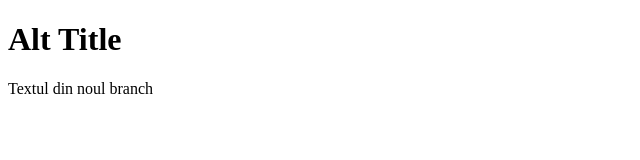
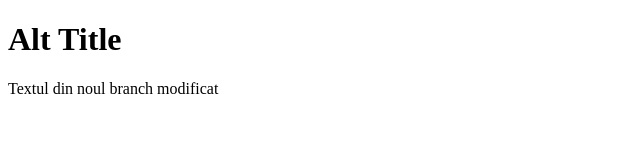
Before and after one commit to RoxanaMindreci/demo, a plain HTML site: page fisierNou.html in a window 1280 px wide. Shown: the full height of the page, 0-640 px from the left. Drawn offline with Linux system fonts and the light colour scheme.

Commit message:
resolve PR request

```diff
--- a/fisierNou.html
+++ b/fisierNou.html
@@ -5,6 +5,6 @@
 </head>
 <body>
   <h1>Alt Title </h1>
-  <p>Textul din noul branch</p>
+  <p>Textul din noul branch modificat</p>
 </body>
 </html>
```
